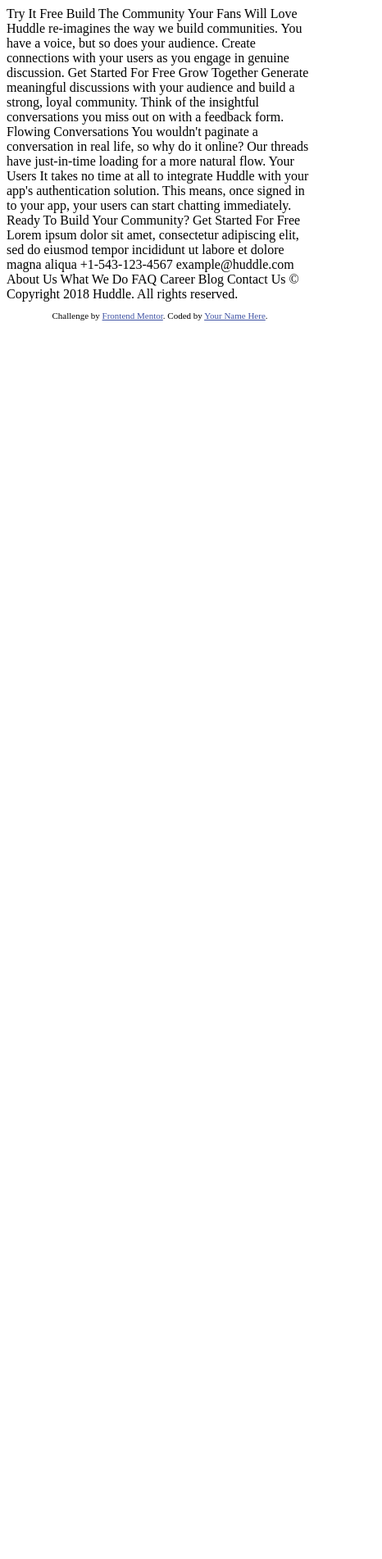
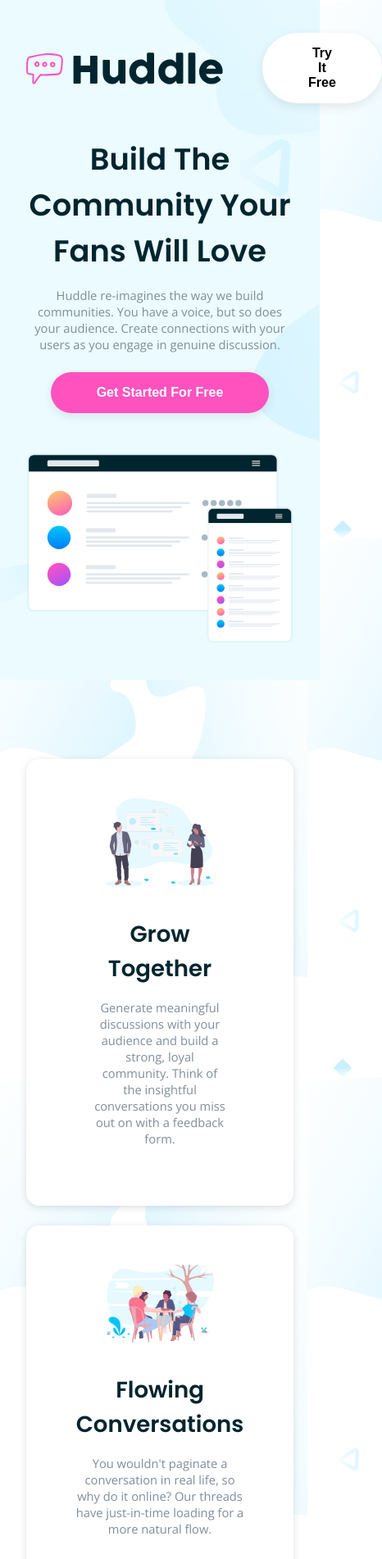
Before and after one commit to SazedWorldbringer/huddle-landing-page, a plain HTML site: page index.html in a window 390 px wide. Shown: the top 1902 px of the page at 82% size, 466 px wide, since content can reach past the window. Before the commit the page ends 844 px from the top, so only its background shows below. Drawn offline with nearby package versions, Linux system fonts and the light colour scheme.

Commit message:
Added markup and styled it. Readme remains

```diff
--- a/index.html
+++ b/index.html
@@ -8,63 +8,152 @@
 
   <title>Frontend Mentor | Huddle landing page with alternating feature blocks</title>
 
-  <!-- Feel free to remove these styles or customise in your own stylesheet 👍 -->
-  <style>
-    .attribution { font-size: 11px; text-align: center; }
-    .attribution a { color: hsl(228, 45%, 44%); }
-  </style>
+  <link rel="stylesheet" href="./style.css">
+
+  <link rel="stylesheet" href="https://cdnjs.cloudflare.com/ajax/libs/font-awesome/5.12.1/css/all.min.css">
 </head>
 <body>
+  <header>
+    <div class="container">
+      <nav class="flex">
+        <img src="./images/logo.svg" alt="logo" class="logo">
+        <button class="btn">Try It Free</button>
+      </nav>
 
-  Try It Free
+      <div class="flex">
+        <div>
+          <h1>Build The Community Your Fans Will Love</h1>
 
-  Build The Community Your Fans Will Love
+          <p>Huddle re-imagines the way we build communities. You have a voice, but so does your audience.
+          Create connections with your users as you engage in genuine discussion.</p>
 
-  Huddle re-imagines the way we build communities. You have a voice, but so does your audience.
-  Create connections with your users as you engage in genuine discussion.
+          <button class="btn btn-primary">Get Started For Free</button>
+        </div>
 
-  Get Started For Free
+        <div>
+          <img src="./images/illustration-mockups.svg" alt="mockups">
+        </div>
+      </div>
+    </div>
+  </header>
 
-  Grow Together
+  <main>
+    <div class="container">
+      <div class="box flex">
+        <div>
+          <h2>Grow Together</h2>
 
-  Generate meaningful discussions with your audience and build a strong, loyal community.
-  Think of the insightful conversations you miss out on with a feedback form.
+          <p>Generate meaningful discussions with your audience and build a strong, loyal community.
+          Think of the insightful conversations you miss out on with a feedback form.</p>
+        </div>
 
-  Flowing Conversations
+        <div>
+          <img src="./images/illustration-grow-together.svg" alt="grow-together">
+        </div>
+      </div>
 
-  You wouldn't paginate a conversation in real life, so why do it online? Our threads
-  have just-in-time loading for a more natural flow.
+      <div class="box flex">
+        <div class="order1">
+          <h2>Flowing Conversations</h2>
 
-  Your Users
+          <p>You wouldn't paginate a conversation in real life, so why do it online? Our threads
+          have just-in-time loading for a more natural flow.</p>
+        </div>
 
-  It takes no time at all to integrate Huddle with your app's authentication solution.
-  This means, once signed in to your app, your users can start chatting immediately.
+        <div>
+          <img src="./images/illustration-flowing-conversation.svg" alt="flowing-conversation">
+        </div>
+      </div>
 
-  Ready To Build Your Community?
+      <div class="box flex">
+        <div>
+          <h2>Your Users</h2>
 
-  Get Started For Free
+          <p>It takes no time at all to integrate Huddle with your app's authentication solution.
+          This means, once signed in to your app, your users can start chatting immediately.</p>
+        </div>
 
+        <div>
+          <img src="./images/illustration-your-users.svg" alt="users">
+        </div>
+      </div>
+    </div>
+  </main>
+
+  <div class="container center">
+    <div class="box small-box">
+      <h2>Ready To Build Your Community?</h2>
+
+      <button class="btn btn-primary btn-big">Get Started For Free</button>
+    </div>
+  </div>
+
+  <footer>
+    <div class="container">
+      <img src="./images/logo-white.svg" alt="logo">
+      <div class="flex align-start">
+        <ul>
+          <li>
             Lorem ipsum dolor sit amet, consectetur adipiscing elit, sed do eiusmod tempor
             incididunt ut labore et dolore magna aliqua
+          </li>
 
+          <li>
             +1-543-123-4567
+          </li>
+
+          <li>
             example@huddle.com
+          </li>
+        </ul>
 
-  About Us
-  What We Do
-  FAQ
+        <ul>
+          <li>About Us</li>
 
-  Career
-  Blog
-  Contact Us
+          <li>What we do</li>
 
+          <li>FAQ</li>
+        </ul>
+
+        <ul>
+          <li>Careers</li>
+
+          <li>Blog</li>
+
+          <li>Contact Us</li>
+        </ul>
+
+        <ul class="flex">
+          <li>
+            <a class="circle" href="#">
+              <i class="fab fa-facebook-f"></i>
+            </a>
+          </li>
+
+          <li>
+            <a class="circle" href="#">
+              <i class="fab fa-twitter"></i>
+            </a>
+          </li>
+
+          <li>
+            <a class="circle" href="#">
+              <i class="fab fa-instagram"></i>
+            </a>
+          </li>
+        </ul>
+      </div>
+
+      <p>
         &copy; Copyright 2018 Huddle. All rights reserved.
+      </p>
 
-  <footer>
-    <p class="attribution">
+      <p>
         Challenge by <a href="https://www.frontendmentor.io?ref=challenge" target="_blank">Frontend Mentor</a>.
-      Coded by <a href="#">Your Name Here</a>.
+        Coded by <a href="https://www.github.com/SazedWorldbringer">Sazed</a>.
       </p>
+    </div>
   </footer>
+
 </body>
 </html>
--- /dev/null
+++ b/style.css
@@ -0,0 +1,196 @@
+/*========== GOOGLE FONTS ==========*/
+@import url('https://fonts.googleapis.com/css2?family=Open+Sans:wght@400;700&family=Poppins:wght@600&display=swap');
+
+/*========== ROOT ==========*/
+:root {
+    /* Colors */
+    --primary-color: hsl(322, 100%, 66%);
+    --pale-cyan: hsl(193, 100%, 96%);
+    --dark-cyan: hsl(192, 100%, 9%);
+    --grayish-blue: hsl(208, 11%, 55%);
+
+    /* Fonts */
+    --headings-font: 'Poppins', sans-serif;
+    --body-font: 'Open Sans', sans-serif;
+}
+
+/*========== BASE STYLING ==========*/
+* {
+    box-sizing: border-box;
+    margin: 0;
+}
+
+body {
+    color: var(--dark-cyan);
+    font-family: var(--body-font);
+    font-size: 1.15em;
+}
+
+h1, h2 {
+    font-family: var(--headings-font);
+    margin-bottom: 1rem;
+}
+
+img {
+    max-width: 100%;
+}
+
+p {
+    font-size: .8em;
+    font-weight: 400;
+    margin-bottom: 1.5rem;
+    color: var(--grayish-blue);
+}
+
+/*========== UTILITY CLASSES ==========*/
+.btn {
+    border-radius: 3.5rem;
+    background-color: #fff;
+    font-size: 1rem;
+    border: none;
+    box-shadow: 0 4px 12px hsla(0, 0%, 20%, .1);
+    cursor: pointer;
+    font-weight: 700;
+    padding: 1rem 3.5rem;
+}
+
+.btn-primary{
+    background-color: var(--primary-color);
+    color: #fff;
+}
+
+.container {
+    padding: 0 2rem;
+    margin: 0 auto;
+    max-width: 100%;
+    width: 1440px;
+}
+
+.center {
+    text-align: center;
+}
+
+.flex {
+    display: flex;
+    align-items: center;
+}
+
+.align-start {
+    align-items: flex-start;
+}
+
+.order1 {
+    order: 1;
+}
+
+.flex div,
+.flex ul {
+    flex: 1;
+}
+
+/*========== HEADER & NAV ==========*/
+header {
+    background-image: url("./images/bg-hero-desktop.svg");
+    background-size: cover;
+    background-position: center center;
+    background-color: var(--pale-cyan);
+    padding: 2.5rem 0;
+    margin-bottom: 6rem;
+}
+
+nav {
+    align-items: center;
+    justify-content: space-between;
+    margin-bottom: 2.5rem;
+}
+
+header .flex,
+.box .flex {
+    gap: 3rem;
+}
+/*========== BOX ==========*/
+.box {
+    background-color: #fff;
+    /* box-shadow: 0 4px 12px hsla(0, 0%, 20%, .1); */
+    /* box-shadow: rgba(17, 12, 46, 0.15) 0px 48px 100px 0px; */
+    /* box-shadow: rgba(100, 100, 111, 0.2) 0px 7px 29px 0px; */
+    box-shadow: 0px 2px 8px 0px hsla(0, 0%, 40%, 0.2) ;
+    border-radius: 1rem;
+    margin: 1.5rem 0;
+    padding: 3rem 5rem;
+    justify-content: space-between;
+}
+
+.small-box {
+    display: inline-block;
+    margin: 100px 0 -50%;
+    position: relative;
+    z-index: 1;
+}
+
+.box img {
+    width: 80%;
+}
+
+/*========== FOOTER ==========*/
+footer {
+    background-color: var(--dark-cyan);
+    color: #fff;
+    padding: 180px 0 60px;
+}
+
+footer ul {
+    /* padding: 0; */
+    list-style-type: none;
+}
+
+footer ul li {
+    margin-bottom: 20px;
+}
+
+footer .circle {
+    color: #fff;
+    border: 1px solid #fff;
+    border-radius: 50%;
+    display: inline-flex;
+    margin-right: 10px;
+    justify-content: center;
+    align-items: center;
+    width: 40px;
+    height: 40px;
+    text-decoration: none;
+}
+
+footer p {
+    font-size: .75em;
+    text-align: right;
+    margin-bottom: 0;
+}
+
+@media screen and (max-width: 768px) {
+    body {
+        text-align: center;
+        background: url("./images/bg-hero-mobile.svg");
+    }
+    nav.flex {
+        flex-direction: row;
+    }
+    .flex {
+         flex-direction: column;
+         gap: 2rem;
+    }
+    .box div:first-child {
+        order: 1;
+    }
+    footer ul{
+        width: 100%;
+    }
+    footer ul.flex {
+        flex-direction: row;
+        align-items: center;
+        justify-content: center;
+    }
+    footer p {
+        text-align: center;
+    }
+}
```
Also changed, not shown: images/logo-white.svg (added). Lines whose indentation alone changed are shown as unchanged.
